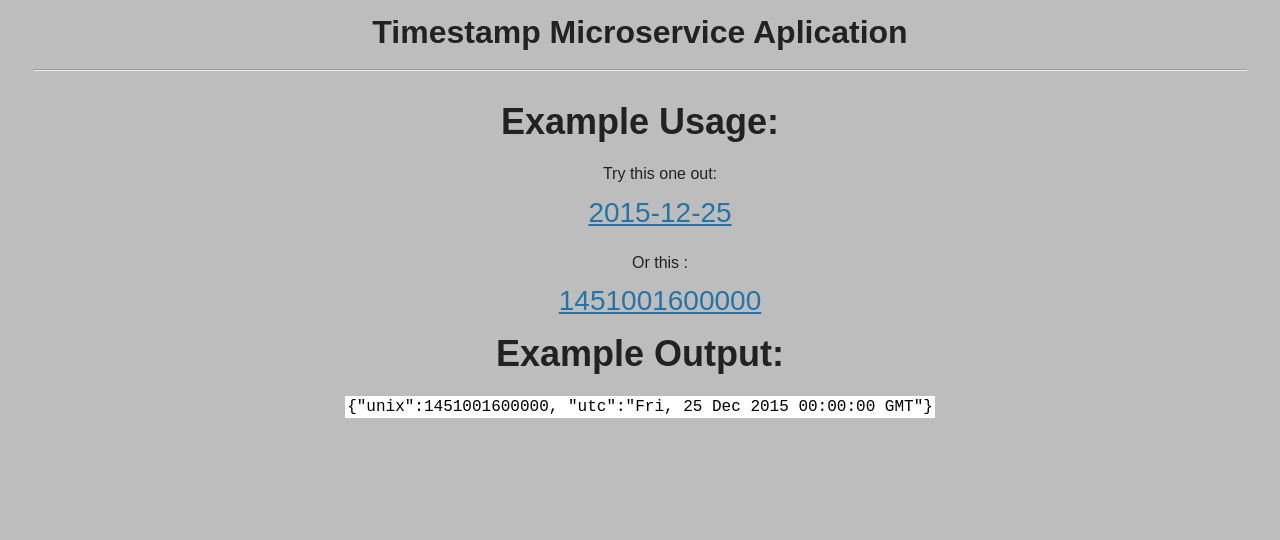
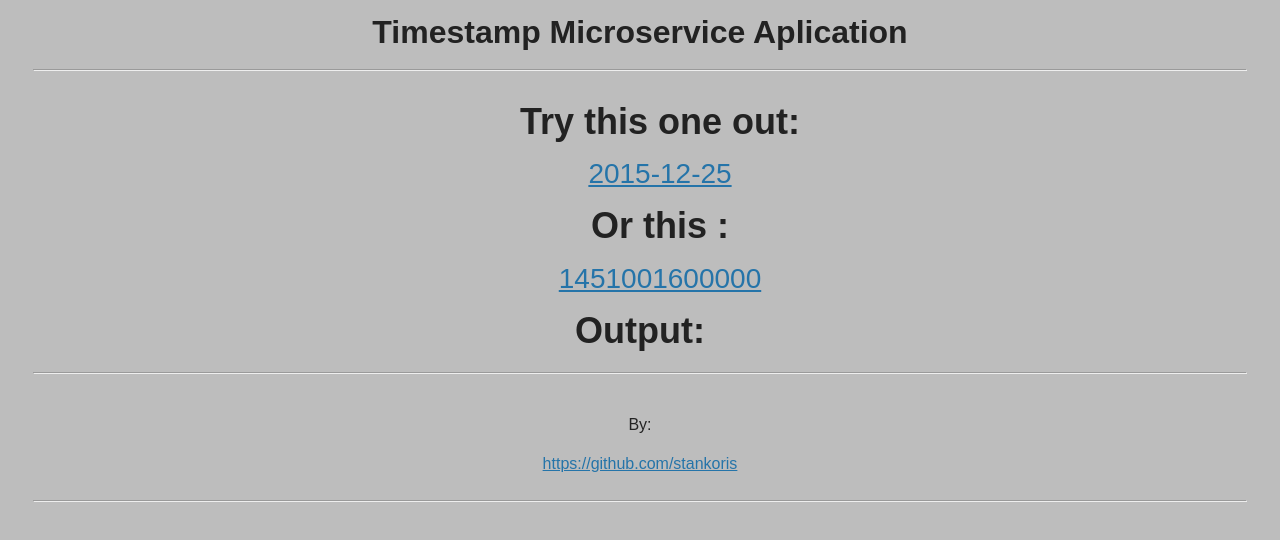
Before and after one commit to stankoris/Timestamp_Microservice_Aplication, a website: page views/index.html in a window 1280 px wide. Drawn offline with Linux system fonts and the light colour scheme; files that its build step writes are made by us from their sources.

Commit message:
malo izmenjen izgled

```diff
--- a/public/style.css
+++ b/public/style.css
@@ -1,5 +1,3 @@
-/****** Main Styling ******/
-
 body {
 	font-family: Arial, Helvetica, sans-serif;
 	font-size: 16px;
@@ -19,7 +17,7 @@ h2 {
 }
 
 h3 {
-  margin-top: 30px;
+ 	margin-top: 30px;
 }
 
 hr {
@@ -34,7 +32,6 @@ code {
   font-family: monospace;
   padding: 2px;
   color: black;
-  background-color: #fff;
 }
 
 ul {
--- a/views/index.html
+++ b/views/index.html
@@ -9,20 +9,28 @@
     <h1>Timestamp Microservice Aplication</h1>
     <hr />
     <div class="container">
-      <h2>Example Usage:</h2>
       <ul>
-        <p>Try this one out: </p><li><a href="api/2015-12-25">2015-12-25</a></li>
-        <p>Or this : </p><li><a href="api/1451001600000">1451001600000</a></li>
+        <h2>Try this one out: </h2><li><a href="api/2015-12-25" onclick="fetchData('/api/2015-12-25'); return false;">2015-12-25</a></li>
+        <h2>Or this : </h2><li><a href="api/1451001600000" onclick="fetchData('/api/1451001600000'); return false;">1451001600000</a></li>
       </ul>
 
-      <h2>Example Output:</h2>
-      <p>
-        <code>{"unix":1451001600000, "utc":"Fri, 25 Dec 2015 00:00:00 GMT"}</code>
-      </p>
+      <h2>Output:</h2>
+      <p id="showApi"></p>
     </div>
+    <hr />
     <div class="footer">
-
+      <p>By: </p><a href="https://github.com/stankoris" target="_blank">https://github.com/stankoris</a>
     </div>
-
+    <hr />
+    <script>
+      function fetchData(url) {
+        fetch(url)
+          .then(response => response.json())
+          .then(data => {
+            document.getElementById('showApi').innerHTML = `<code>{"unix": ${data.unix}, "utc": "${data.utc}"}</code>`;
+          })
+          .catch(error => console.error('Error:', error));
+      }
+    </script>
   </body>
 </html>
```
